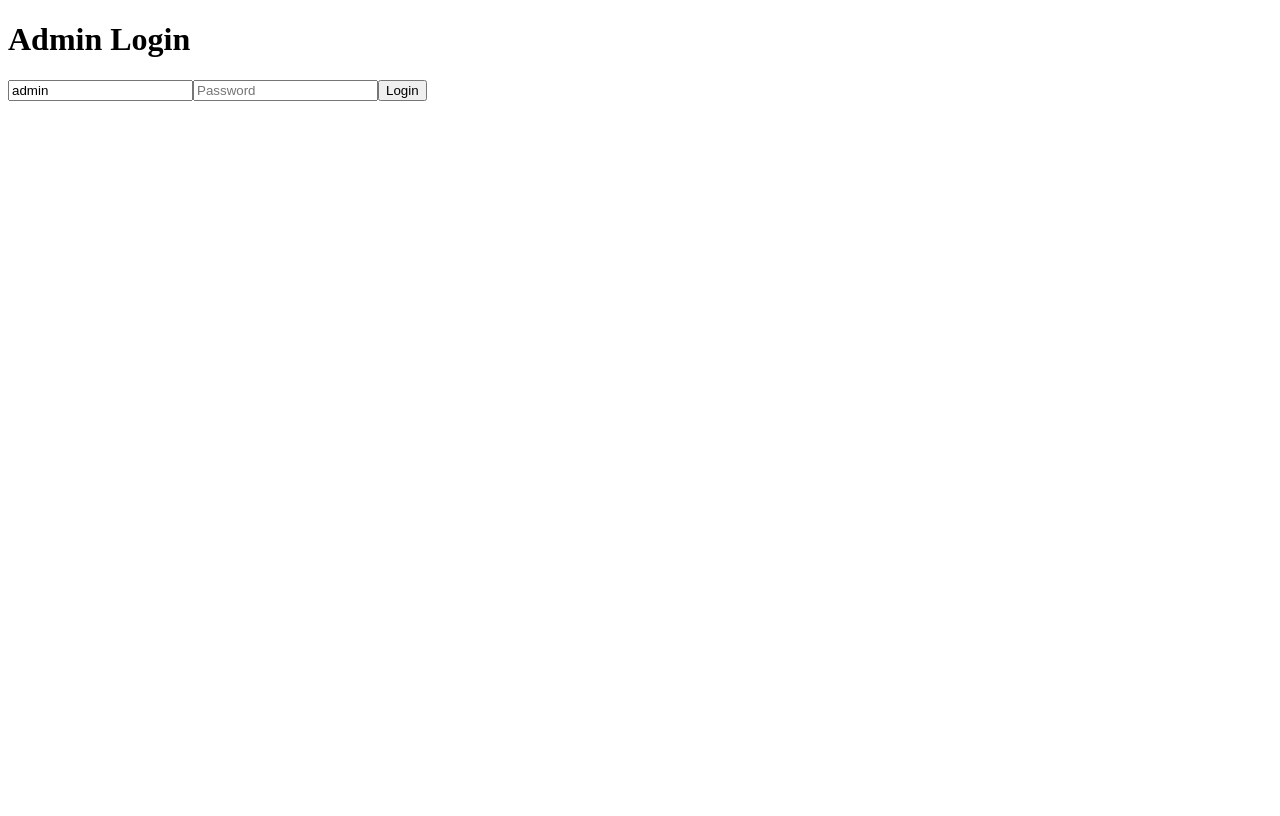
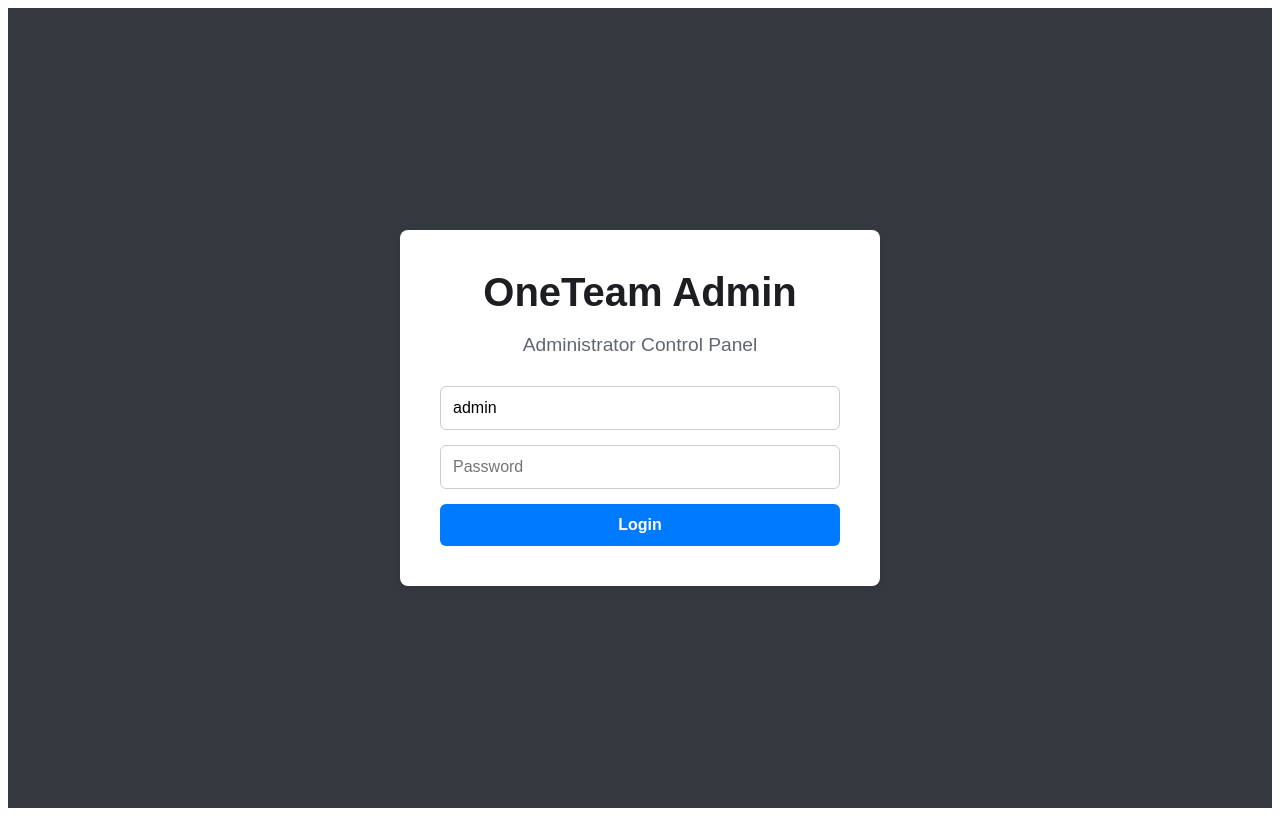
Before and after one commit to ryz3006/OneTeam, a React (Vite) app in the folder apps/admin-ui/: page / in a window 1280 px wide. Built offline with nearby package versions, Linux system fonts and the light colour scheme; no server answers.

Commit message:
Update AdminLoginPage.jsx

```diff
--- a/apps/admin-ui/src/pages/AdminLoginPage.jsx
+++ b/apps/admin-ui/src/pages/AdminLoginPage.jsx
@@ -5,42 +5,78 @@ import { auth } from '../firebase';
 
 const AdminLoginPage = () => {
   const navigate = useNavigate();
-  const [email, setEmail] = useState('admin'); // Default for convenience
+  const [email, setEmail] = useState('admin'); // Default email as per requirements
   const [password, setPassword] = useState('');
   const [error, setError] = useState('');
+  const [loading, setLoading] = useState(false);
 
   const handleLogin = async (e) => {
     e.preventDefault();
     setError('');
+    setLoading(true);
+
     try {
-      // Note: In a real app, you would also check if the logged-in user has an 'isAdmin' flag in Firestore.
+      // NOTE: For production, you should add a Firestore rule check to ensure
+      // only users with an `isAdmin: true` flag can access admin routes.
       await signInWithEmailAndPassword(auth, email, password);
-      navigate('/admin/dashboard');
+      navigate('/dashboard');
     } catch (err) {
-      setError('Failed to log in. Check credentials.');
+      setError('Invalid credentials. Please try again.');
       console.error("Admin login error:", err);
+    } finally {
+      setLoading(false);
     }
   };
 
   return (
-    <div>
-      <h1>Admin Login</h1>
-      <form onSubmit={handleLogin}>
+    <div style={{ fontFamily: 'sans-serif', display: 'flex', alignItems: 'center', justifyContent: 'center', minHeight: '100vh', backgroundColor: '#343a40' }}>
+      <div style={{ backgroundColor: 'white', padding: '40px', borderRadius: '8px', boxShadow: '0 4px 12px rgba(0,0,0,0.1)', textAlign: 'center', maxWidth: '400px', width: '100%' }}>
+
+        <h1 style={{ fontSize: '2.5rem', fontWeight: 'bold', color: '#1c1e21', margin: '0 0 10px 0' }}>
+          OneTeam Admin
+        </h1>
+
+        <p style={{ fontSize: '1.2rem', color: '#606770', marginBottom: '30px' }}>
+          Administrator Control Panel
+        </p>
+
+        <form onSubmit={handleLogin} style={{ display: 'flex', flexDirection: 'column', gap: '15px' }}>
           <input
             type="email"
             value={email}
             onChange={(e) => setEmail(e.target.value)}
-          placeholder="Email"
+            placeholder="Username or Email"
+            style={{ padding: '12px', fontSize: '1rem', border: '1px solid #ccc', borderRadius: '6px' }}
           />
           <input
             type="password"
             value={password}
             onChange={(e) => setPassword(e.target.value)}
             placeholder="Password"
+            style={{ padding: '12px', fontSize: '1rem', border: '1px solid #ccc', borderRadius: '6px' }}
           />
-        <button type="submit">Login</button>
+          {error && <p style={{ color: 'red', margin: '0' }}>{error}</p>}
+          <button
+            type="submit"
+            disabled={loading}
+            style={{
+              backgroundColor: '#007bff',
+              color: 'white',
+              fontWeight: 'bold',
+              border: 'none',
+              borderRadius: '6px',
+              padding: '12px 24px',
+              fontSize: '1rem',
+              cursor: 'pointer',
+              transition: 'background-color 0.3s',
+              opacity: loading ? 0.7 : 1,
+            }}
+          >
+            {loading ? 'Logging in...' : 'Login'}
+          </button>
         </form>
-      {error && <p style={{color: 'red'}}>{error}</p>}
+
+      </div>
     </div>
   );
 };
```
Lines whose indentation alone changed are shown as unchanged.
